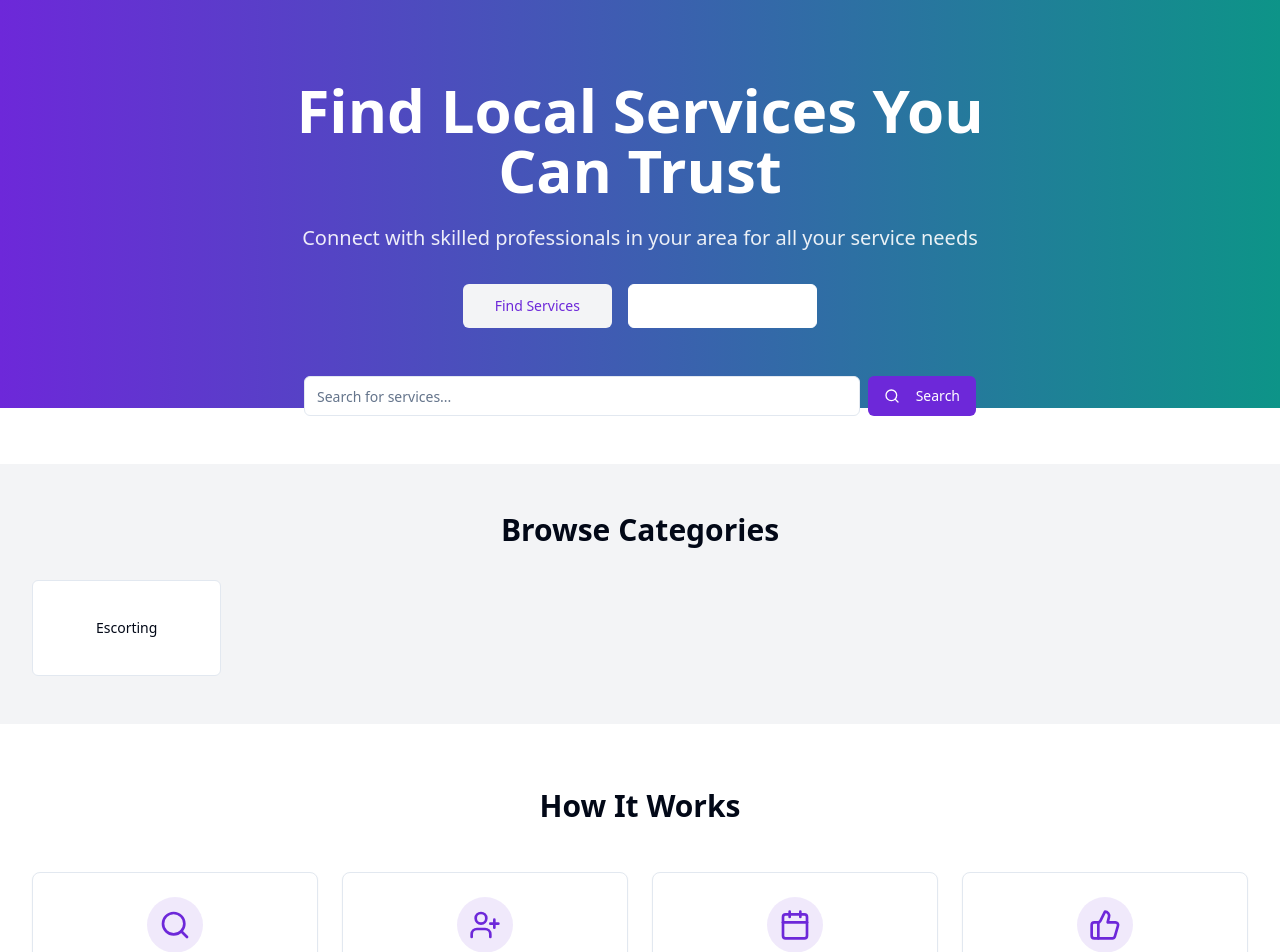
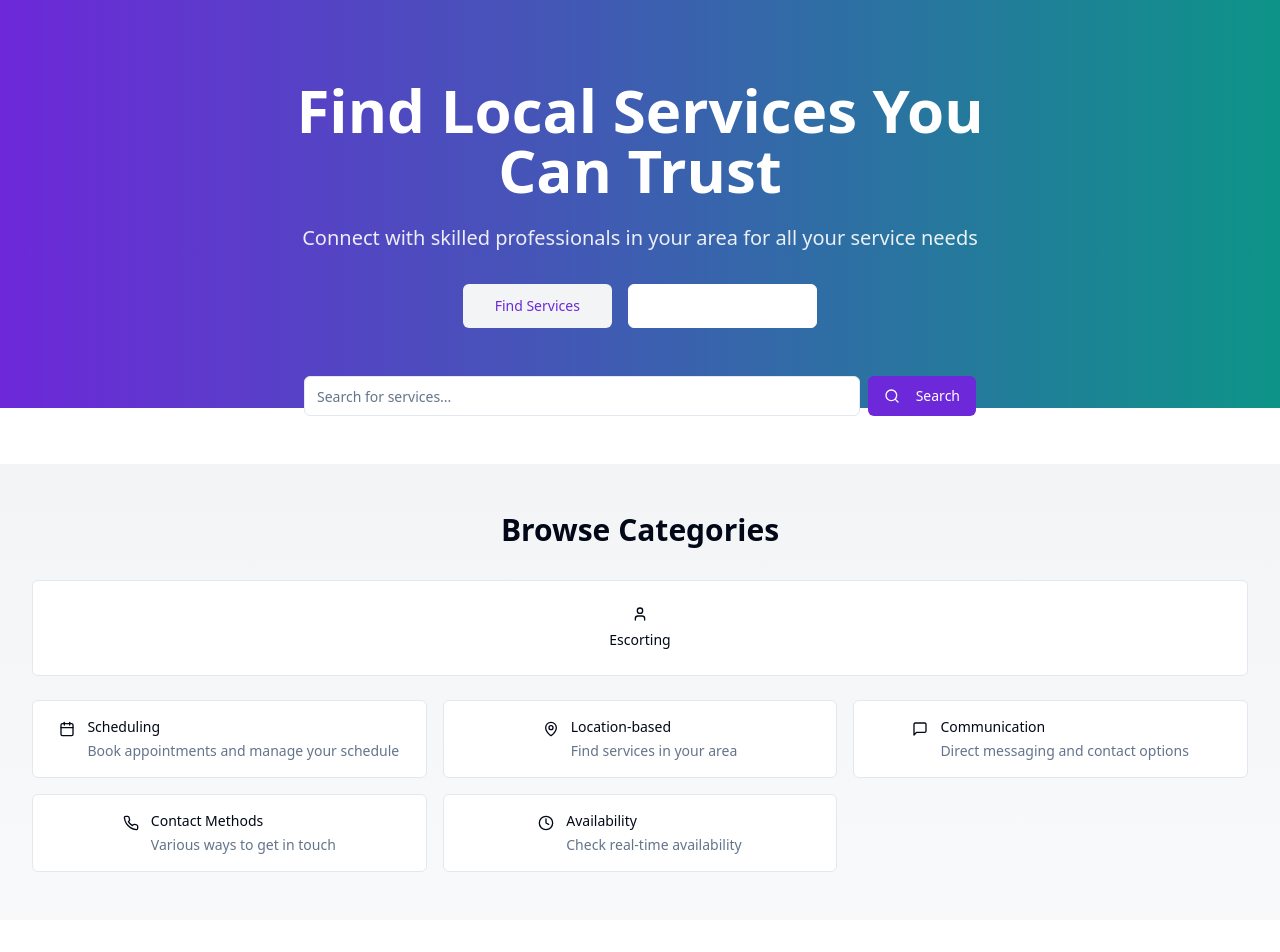
Before and after one commit to Rudybtz-p/service-mingle-space, a React (Vite) app: page / in a window 1280 px wide. Shown: the top 952 px of the page. Built offline with nearby package versions, Linux system fonts and the light colour scheme.

Commit message:
Create escorting categories and background
Added categories and subcategories related to escorting, along with a background section to enhance the user interface.
[skip gpt_engineer]

```diff
--- a/src/components/CategorySection.tsx
+++ b/src/components/CategorySection.tsx
@@ -1,21 +1,74 @@
 import { Button } from "@/components/ui/button";
+import { User, Calendar, MapPin, MessageSquare, Phone, Clock } from "lucide-react";
 
-const categories = ["Escorting"];
+const categories = [
+  {
+    name: "Escorting",
+    icon: User,
+    subcategories: [
+      {
+        name: "Scheduling",
+        icon: Calendar,
+        description: "Book appointments and manage your schedule"
+      },
+      {
+        name: "Location-based",
+        icon: MapPin,
+        description: "Find services in your area"
+      },
+      {
+        name: "Communication",
+        icon: MessageSquare,
+        description: "Direct messaging and contact options"
+      },
+      {
+        name: "Contact Methods",
+        icon: Phone,
+        description: "Various ways to get in touch"
+      },
+      {
+        name: "Availability",
+        icon: Clock,
+        description: "Check real-time availability"
+      }
+    ]
+  }
+];
 
 export const CategorySection = () => {
   return (
-    <section className="py-12 bg-secondary">
+    <section className="py-12 bg-gradient-to-b from-secondary to-secondary/50">
       <div className="container">
         <h2 className="text-3xl font-bold text-center mb-8">Browse Categories</h2>
-        <div className="grid grid-cols-2 md:grid-cols-3 lg:grid-cols-6 gap-4">
+        <div className="grid gap-8">
           {categories.map((category) => (
-            <Button
-              key={category}
-              variant="outline"
-              className="h-24 text-center hover:bg-primary hover:text-white transition-colors"
-            >
-              {category}
-            </Button>
+            <div key={category.name} className="space-y-6">
+              <Button
+                variant="outline"
+                className="w-full h-24 text-center hover:bg-primary hover:text-white transition-colors flex flex-col items-center justify-center gap-2"
+              >
+                <category.icon className="h-8 w-8" />
+                {category.name}
+              </Button>
+
+              <div className="grid grid-cols-1 md:grid-cols-2 lg:grid-cols-3 gap-4">
+                {category.subcategories.map((subcategory) => (
+                  <Button
+                    key={subcategory.name}
+                    variant="outline"
+                    className="h-auto py-4 text-left hover:bg-accent hover:text-white transition-colors flex items-start gap-3"
+                  >
+                    <subcategory.icon className="h-5 w-5 mt-1" />
+                    <div>
+                      <div className="font-medium">{subcategory.name}</div>
+                      <p className="text-sm text-muted-foreground mt-1">
+                        {subcategory.description}
+                      </p>
+                    </div>
+                  </Button>
+                ))}
+              </div>
+            </div>
           ))}
         </div>
       </div>
```
